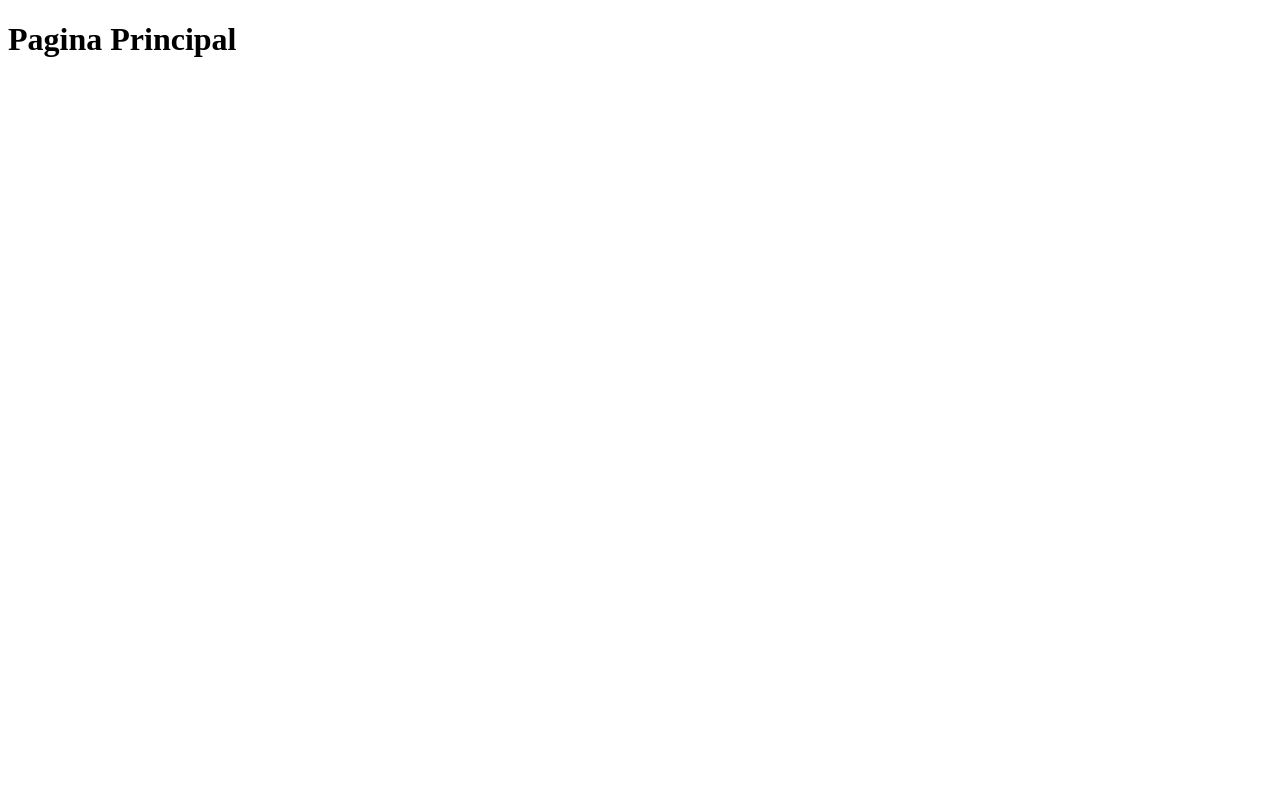
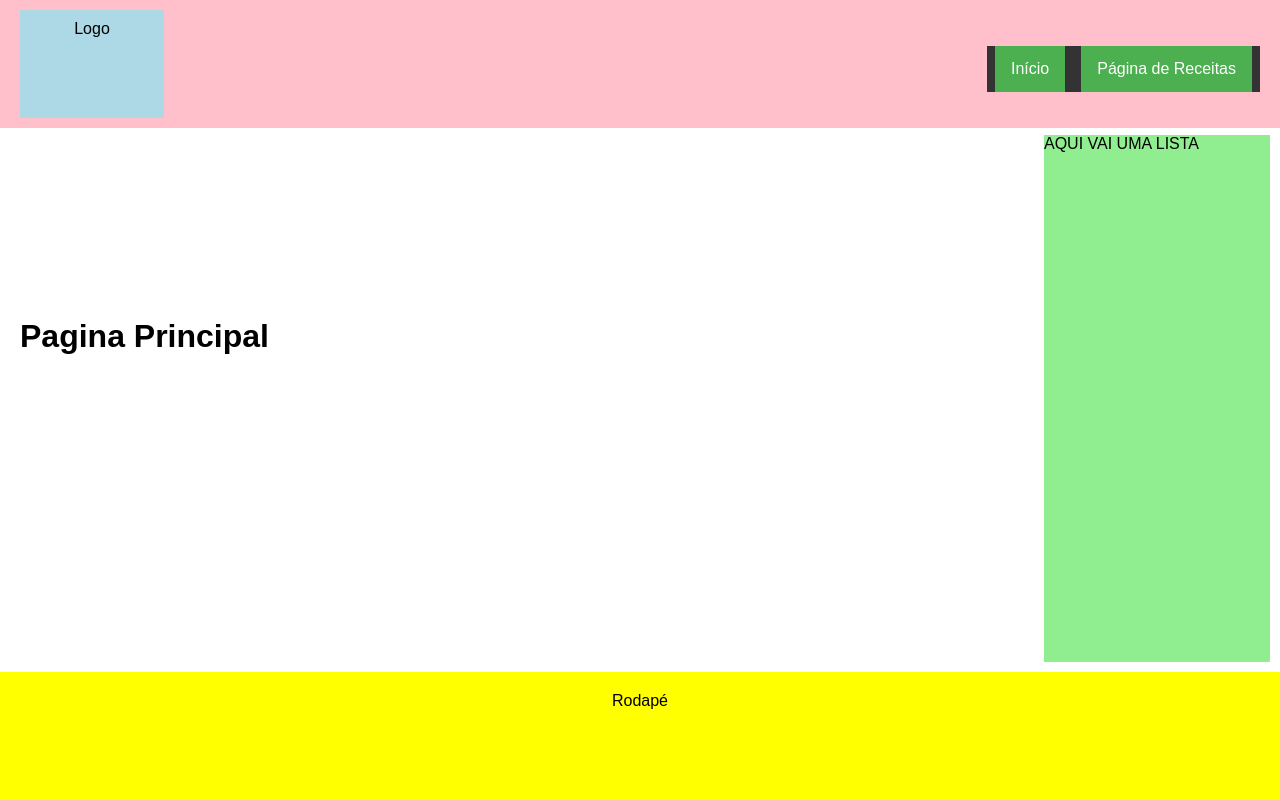
Before and after one commit to ErekAlves/confectionery-jamstack, a Gatsby site: page / in a window 1280 px wide. Built offline with nearby package versions, Linux system fonts and the light colour scheme; Gatsby itself is replaced by a stand-in of ours.

Commit message:
base structure

```diff
--- /dev/null
+++ b/src/components/layout.css
@@ -0,0 +1,83 @@
+body {
+    margin: 0;
+    font-family: Arial, sans-serif;
+  }
+
+  .layout {
+    width: 100vw;
+    height: 100vh;
+    display: grid;
+    grid-template-areas:
+      "header"
+      "nav"
+      "main"
+      "footer";
+    grid-template-rows: 1fr 1fr 3fr 1fr;
+    gap: 10px;
+  }
+
+  .header {
+    grid-area: header;
+    background-color: pink;
+    padding: 20px;
+    text-align: center;
+    display: flex;
+    justify-content: space-between;
+    align-items: center;
+  }
+
+  .logo {
+    background-color: lightblue;
+    padding: 10px;
+    width: 10%;
+    height: 100%;
+  }
+
+  .nav {
+    text-align: right;
+  }
+
+  .topnav {
+    overflow: hidden;
+    background-color: #333;
+    margin-top: 10px; /* Adicione uma margem no topo para separar do conteúdo acima */
+  }
+
+  .topnav a {
+    display: inline-block;
+    color: white;
+    text-align: center;
+    padding: 14px 16px;
+    text-decoration: none;
+    transition: background-color 0.3s, color 0.3s; /* Adiciona uma transição suave de cor ao passar o mouse */
+    background-color: #4CAF50; /* Define uma cor de fundo para os botões */
+    margin: 0 8px; /* Adiciona uma margem à esquerda e à direita para separar os botões */
+  }
+
+  .topnav a:hover {
+    background-color: white;
+    color: #333;
+  }
+
+
+  .main {
+    grid-area: main;
+    padding: 20px;
+    position: relative;
+  }
+
+  aside {
+    position: absolute;
+    bottom: 0;
+    right: 10px;
+    width: calc(20% - 30px);
+    height: calc(142% - 20px);
+    background-color: lightgreen;
+  }
+
+  .footer {
+    grid-area: footer;
+    background-color: yellow;
+    padding: 20px;
+    text-align: center;
+  }
--- a/src/components/layout.js
+++ b/src/components/layout.js
@@ -1,11 +1,22 @@
-// import * as React from 'react'
-// import {link} from 'gatsby'
+import * as React from 'react';
+import { Link } from 'gatsby';
+import './layout.css';
 
-
-// const Layout = () => {
-//     return (
-
-
-//     )
-
-// }
+export default function Layout({ children }) {
+  return (
+    <main className="layout">
+      <div className="header">
+        <div className="logo">Logo</div>
+        <nav className="topnav">
+          <Link to="/"> Início</Link>
+          <Link to="/recipes"> Página de Receitas</Link>
+        </nav>
+      </div>
+      <div className="main">
+        {children}
+        <aside>AQUI VAI UMA LISTA</aside>
+      </div>
+      <div className="footer">Rodapé</div>
+    </main>
+  );
+}
--- a/src/pages/index.js
+++ b/src/pages/index.js
@@ -1,14 +1,15 @@
 import * as React from 'react';
+import Layout from '../components/layout';
 
 const IndexPage = () => {
   return (
-    <main>
+    <Layout>
       <h1>Pagina Principal</h1>
       <p></p>
-    </main>
+    </Layout>
   );
 };
 
 export default IndexPage;
 
-export const Head = () => <title>Home Page</title>;
+export const Head = () => <title>Pagina Principal</title>;
```
Also changed, not shown: src/pages/recipes.js (+4 -3 lines).
